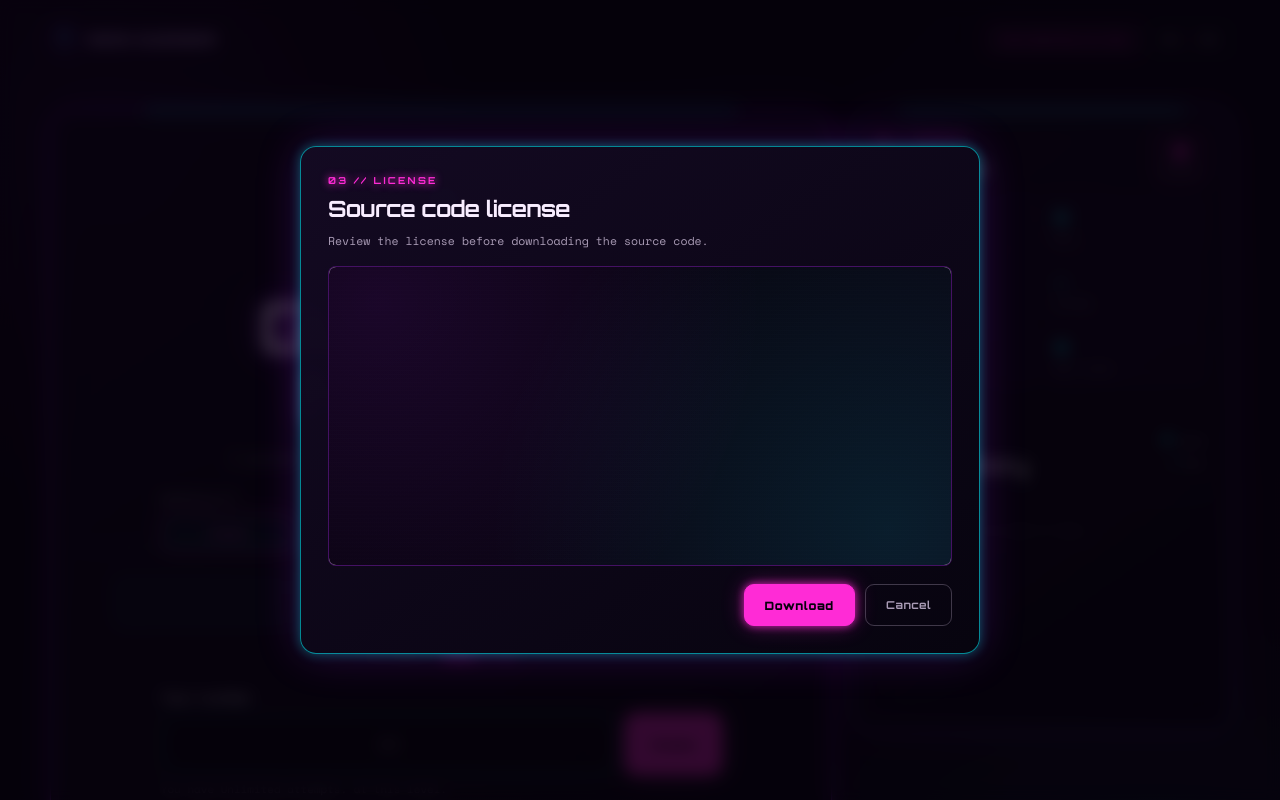
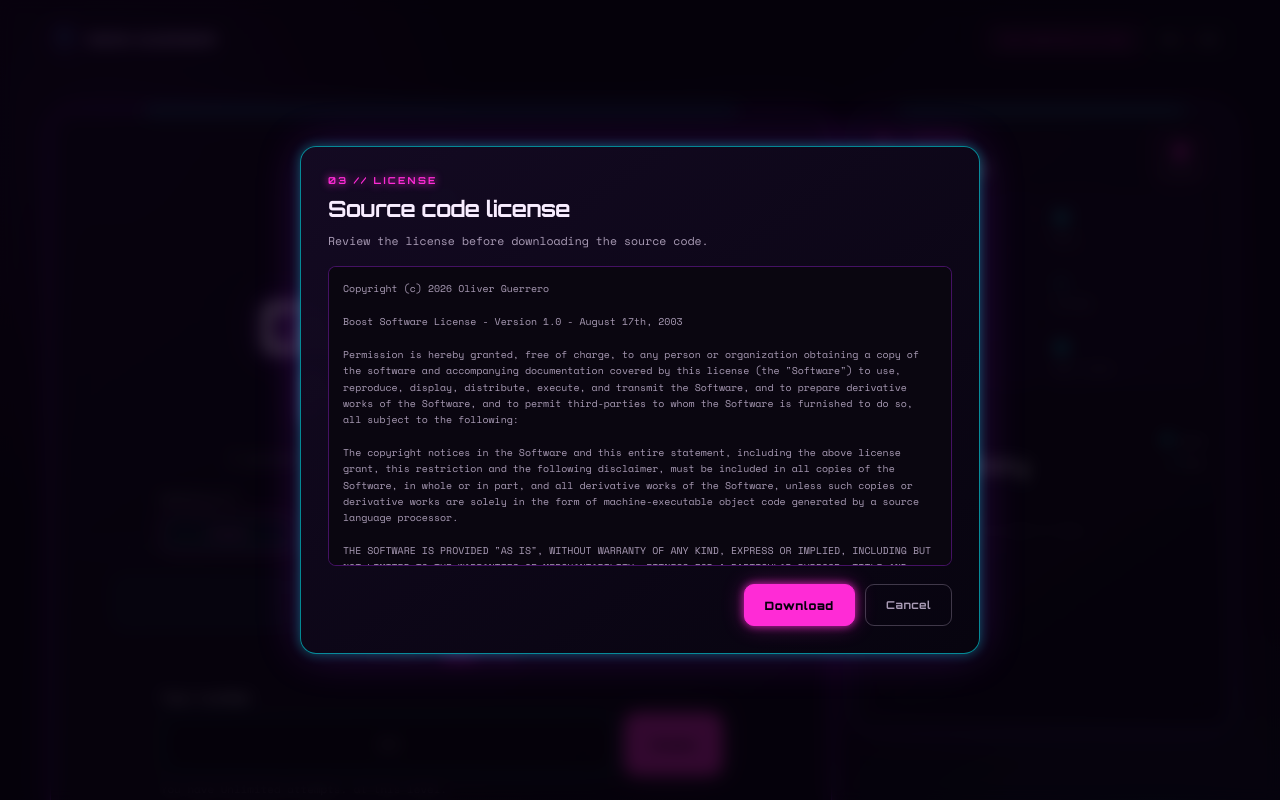
Before and after one commit to guerrerooliver183-wifi/guess-the-number, a React (Vite) app: page / in a window 1280 px wide. Both pictures are taken after a click on the button "Download Source Code". Shown: the top 800 px of the page. Built offline with nearby package versions, Linux system fonts and the light colour scheme.

Commit message:
fix: show license text in download dialog

```diff
--- a/src/App.jsx
+++ b/src/App.jsx
@@ -6,7 +6,15 @@ const HISTORY_STORAGE_KEY = "neon-guesser:game-history";
 const STATS_STORAGE_KEY = "neon-guesser:stats";
 const DIFFICULTY_STORAGE_KEY = "neon-guesser:difficulty";
 const SOURCE_DOWNLOAD_URL = "https://github.com/guerrerooliver183-wifi/guess-the-number/archive/refs/heads/main.zip";
-const LICENSE_URL = "/guess-the-number/LICENSE";
+const LICENSE_TEXT = `Copyright (c) 2026 Oliver Guerrero
+
+Boost Software License - Version 1.0 - August 17th, 2003
+
+Permission is hereby granted, free of charge, to any person or organization obtaining a copy of the software and accompanying documentation covered by this license (the "Software") to use, reproduce, display, distribute, execute, and transmit the Software, and to prepare derivative works of the Software, and to permit third-parties to whom the Software is furnished to do so, all subject to the following:
+
+The copyright notices in the Software and this entire statement, including the above license grant, this restriction and the following disclaimer, must be included in all copies of the Software, in whole or in part, and all derivative works of the Software, unless such copies or derivative works are solely in the form of machine-executable object code generated by a source language processor.
+
+THE SOFTWARE IS PROVIDED "AS IS", WITHOUT WARRANTY OF ANY KIND, EXPRESS OR IMPLIED, INCLUDING BUT NOT LIMITED TO THE WARRANTIES OF MERCHANTABILITY, FITNESS FOR A PARTICULAR PURPOSE, TITLE AND NON-INFRINGEMENT. IN NO EVENT SHALL THE COPYRIGHT HOLDERS OR ANYONE DISTRIBUTING THE SOFTWARE BE LIABLE FOR ANY DAMAGES OR OTHER LIABILITY, WHETHER IN AN ACTION OF CONTRACT, TORT OR OTHERWISE, ARISING FROM, OUT OF OR IN CONNECTION WITH THE SOFTWARE OR THE USE OR OTHER DEALINGS IN THE SOFTWARE.`;
 
 const DIFFICULTIES = {
   classic: { min: 1, max: 100, maxAttempts: Infinity, multiplier: 1 },
@@ -623,7 +631,7 @@ function App() {
             <p className="panel-kicker">03 // LICENSE</p>
             <h2 id="license-title">{translate("licenseTitle")}</h2>
             <p className="license-description">{translate("licenseDescription")}</p>
-            <iframe className="license-document" title={translate("licenseTitle")} src={LICENSE_URL} />
+            <pre className="license-document">{LICENSE_TEXT}</pre>
             <div className="license-actions">
               <button type="button" className="primary-button" onClick={downloadSourceCode}>{translate("download")}</button>
               <button type="button" className="cancel-button" onClick={() => setIsLicenseOpen(false)}>{translate("cancel")}</button>
--- a/src/styles.css
+++ b/src/styles.css
@@ -133,7 +133,7 @@ h2 { margin: 0; color: var(--text); font-size: clamp(1rem, 2vw, 1.35rem); letter
 .license-dialog { width: min(100%, 680px); max-height: min(760px, calc(100vh - 48px)); overflow: hidden; padding: 27px; background: linear-gradient(145deg, rgba(20, 10, 35, .98), rgba(7, 4, 15, .98)); border: 1px solid rgba(0, 245, 255, .55); border-radius: 16px; box-shadow: 0 0 12px rgba(0, 245, 255, .35), 0 0 45px rgba(176, 38, 255, .22); animation: modal-entry 320ms var(--ease-out) both; }
 .license-dialog h2 { color: var(--text); font-size: clamp(1rem, 2vw, 1.4rem); }
 .license-description { margin: 10px 0 16px; color: var(--muted); font-size: .72rem; line-height: 1.6; }
-.license-document { display: block; width: 100%; height: min(42vh, 300px); color-scheme: dark; background: #0a0610; border: 1px solid rgba(176, 38, 255, .35); border-radius: 8px; }
+.license-document { display: block; width: 100%; height: min(42vh, 300px); overflow: auto; margin: 0; padding: 14px; color: var(--muted); font-family: "Space Mono", monospace; font-size: .62rem; line-height: 1.65; white-space: pre-wrap; background: #0a0610; border: 1px solid rgba(176, 38, 255, .35); border-radius: 8px; }
 .license-actions { display: flex; justify-content: flex-end; gap: 10px; margin-top: 18px; }
 .license-actions .primary-button { min-height: 42px; padding: 0 20px; }
 .cancel-button { min-height: 42px; padding: 0 20px; color: var(--muted); font-family: "Orbitron", sans-serif; font-size: .68rem; font-weight: 700; letter-spacing: .05em; background: transparent; border: 1px solid rgba(169, 155, 181, .35); border-radius: 9px; transition: color 180ms var(--ease-out), border-color 180ms var(--ease-out), background 180ms var(--ease-out); }
```
